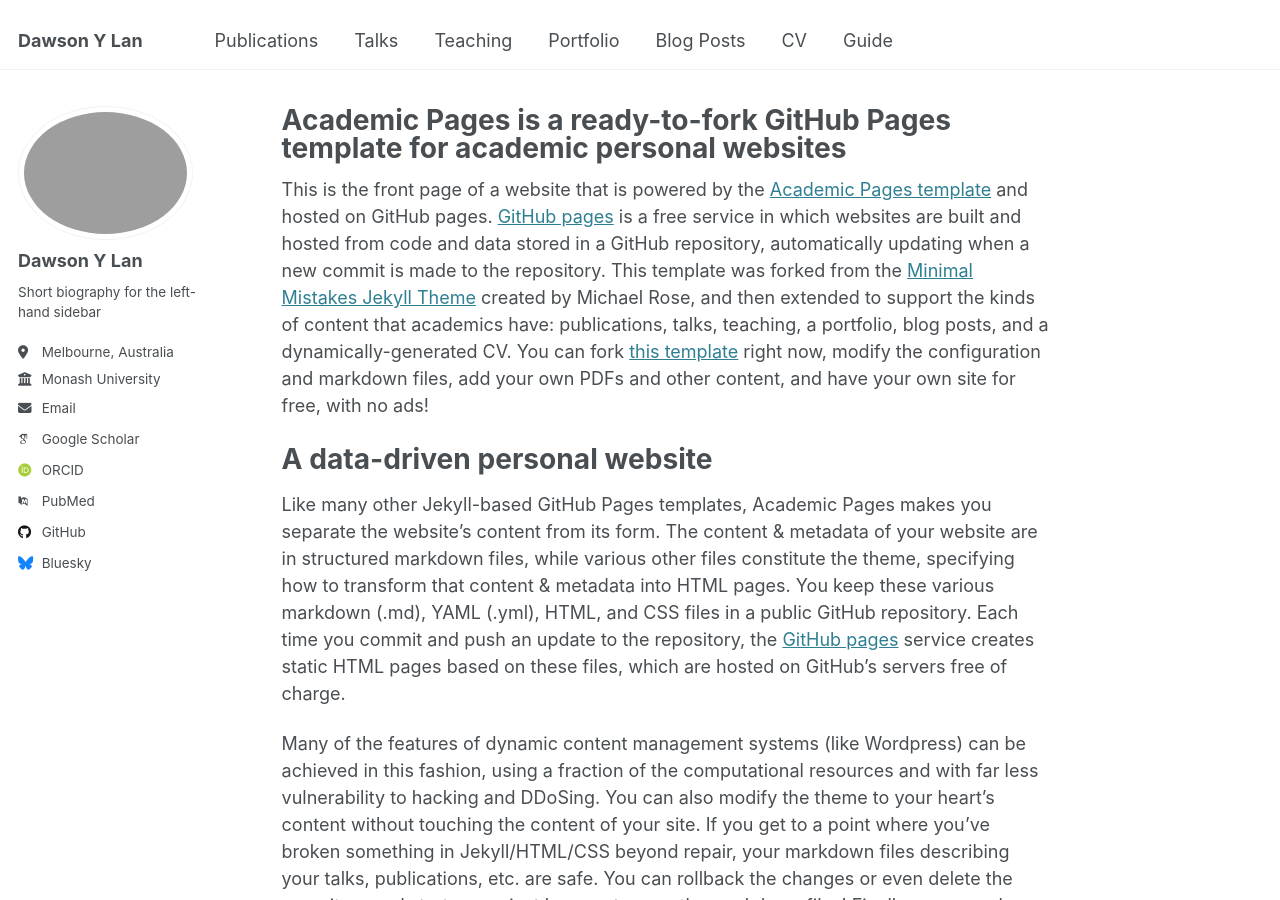
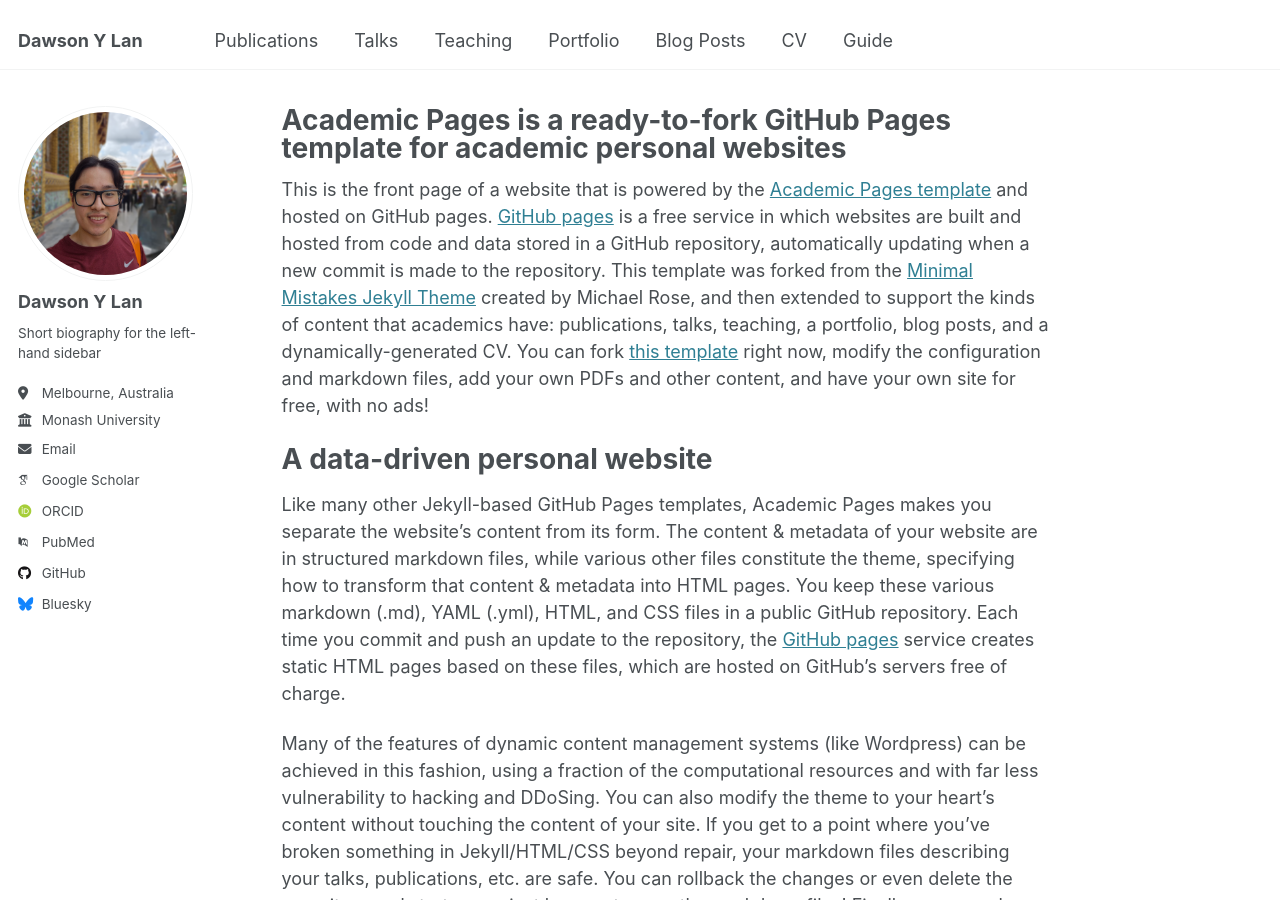
Before and after one commit to AnEvilBurrito/anevilburrito.github.io, a Jekyll site: the page built from _pages/about.md, in a window 1280 px wide and 900 px high. Built offline with Jekyll 4.4.1, drawn with Linux system fonts in a browser that asks for light colours; some web fonts are replaced.

Commit message:
change photo

```diff
--- a/_config.yml
+++ b/_config.yml
@@ -22,7 +22,7 @@ repository               : "academicpages/academicpages.github.io"
 #               Additional customization can be done by editing /_includes/author-profile.html
 author:
   # Biographic information
-  avatar           : "profile-photo-2.png"
+  avatar           : "profile-photo-2-resized.png"
   name             : "Dawson Y Lan"
   pronouns         : # example: "she/her"
   bio              : "Short biography for the left-hand sidebar"
```
Also changed, not shown: images/profile-photo-2-resized.png (added).
